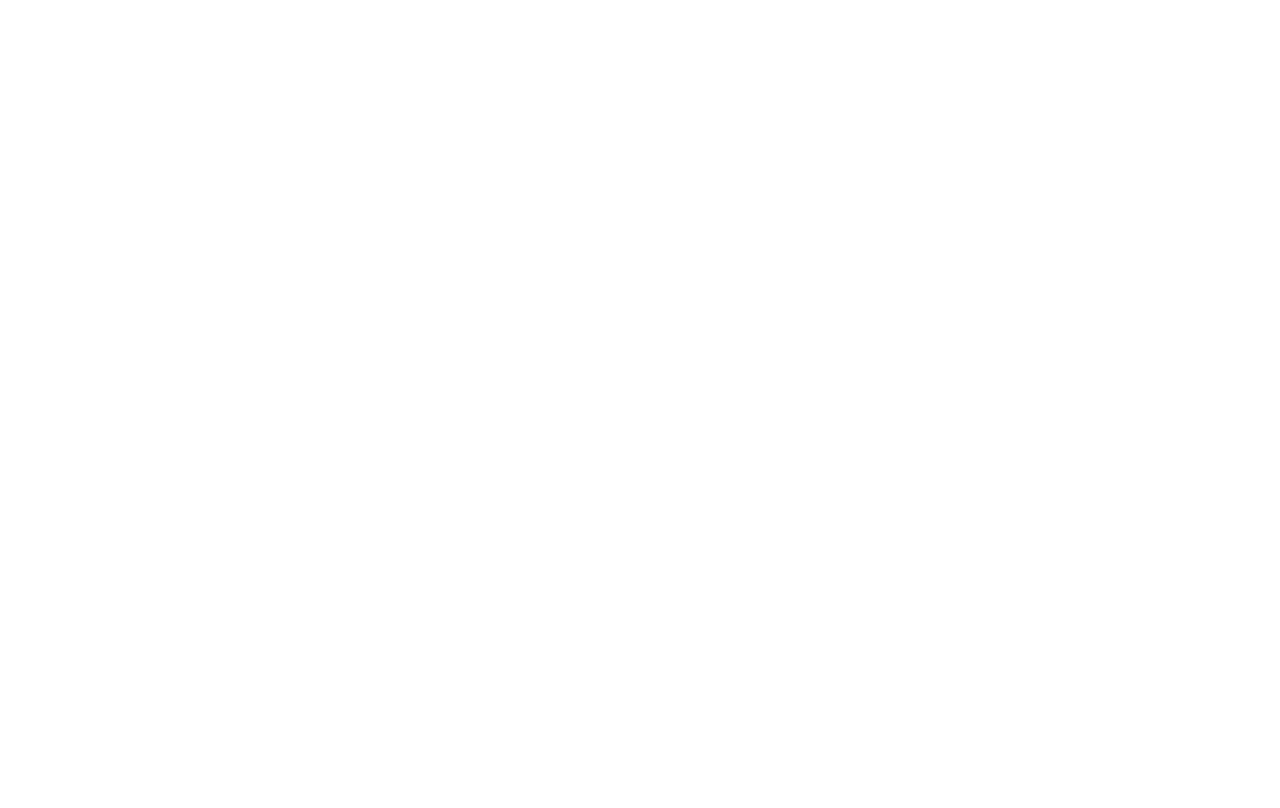
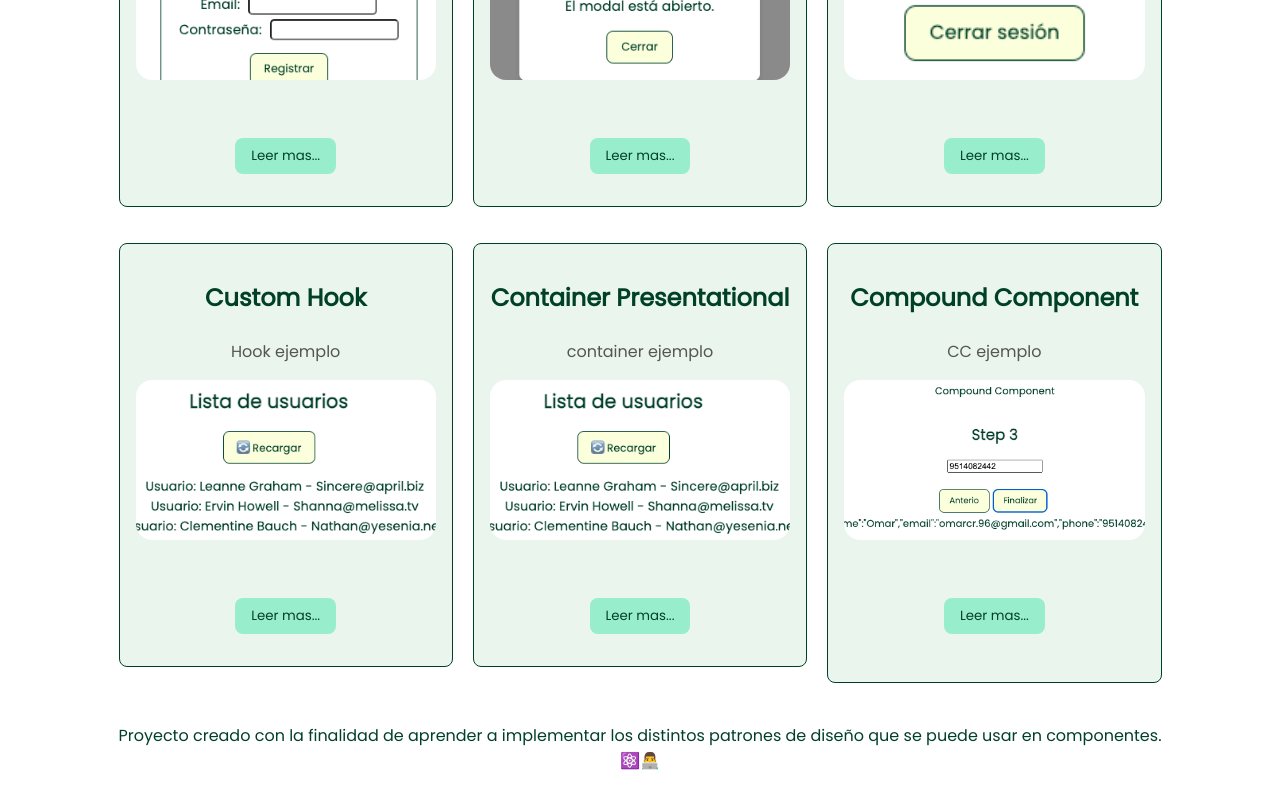
Before and after one commit to omarrendon/desing-patterns-react, a React (Vite) app: page / in a window 1280 px wide. Shown: the part 420-1228 px from the top of the page. Before the commit the page ends 900 px from the top, so only its background shows below. Built offline with nearby package versions, Linux system fonts and the light colour scheme.

Commit message:
FIX: Styles are fixed in DataGrid component

```diff
--- a/src/App.css
+++ b/src/App.css
@@ -40,3 +40,48 @@
 .read-the-docs {
   color: #888;
 }
+
+.Patterns {
+  display: grid;
+  grid-template-columns: repeat(auto-fill, minmax(320px, 1fr));
+  gap: 20px;
+  & section {
+    border: 1px dashed var(--green);
+    border-radius: 8px;
+    padding: 24px;
+    & h2 {
+      margin: 0;
+    }
+  }
+  & div {
+    display: flex;
+    flex-direction: column;
+    align-items: center;
+    gap: 16px;
+    background-color: var(--light-green);
+    border-radius: 8px;
+    padding: 16px;
+    & p,
+    & ul {
+      margin: 0;
+      padding: 0;
+    }
+  }
+  & div:not(:last-child) {
+    margin-bottom: 16px;
+  }
+  & img {
+    height: 160px;
+    width: 100%;
+    border-radius: 16px;
+    object-fit: cover;
+  }
+}
+
+footer p {
+  text-align: center;
+  margin: 40px 0 0;
+  display: flex;
+  flex-direction: column;
+  align-self: flex-end;
+}
--- a/src/Views/HomeView.tsx
+++ b/src/Views/HomeView.tsx
@@ -1,29 +1,23 @@
 import React from "react";
 import "../App.css";
-import {
-  CustomHook,
-  DataGrid,
-  HOC,
-  RenderProps,
-  Container,
-  CompoundComponent,
-} from "../components";
+import { DataGrid } from "../components";
 
 export const HomeView: React.FC = () => {
   return (
     <>
       <header>
-        <h1>Patrones de renderizado y composición en React</h1>
+        <h1>Patrones de renderizado y composición en React ⚛️</h1>
       </header>
-      <section>
-        {/* <DataGrid /> */}
-        <CompoundComponent />
-        {/* <Container /> */}
-        {/* <CustomHook /> */}
+      <section className="Patterns">
+        <DataGrid />
       </section>
-      {/* <footer>
-        Lorem ipsum dolor sit amet, consectetur adipisicing elit. Illum quos
-      </footer> */}
+      <footer>
+        <p>
+          Proyecto creado con la finalidad de aprender a implementar los
+          distintos patrones de diseño que se puede usar en componentes.
+        </p>
+        <span>⚛️👨‍💻</span>
+      </footer>
     </>
   );
 };
--- a/src/components/Card/Card.css
+++ b/src/components/Card/Card.css
@@ -1,7 +1,6 @@
 .card-container {
   border: 1px solid var(--green);
   border-radius: 5px;
-  max-width: 320px;
   padding: 16px;
   transition: transform 0.2s ease-in-out, box-shadow 0.2s ease-in-out;
 }
@@ -18,7 +17,6 @@
 
 .card-image {
   width: 90%;
-  border-radius: 2%;
 }
 
 .card-description {
--- a/src/components/DataGrid/DataGrid.tsx
+++ b/src/components/DataGrid/DataGrid.tsx
@@ -3,6 +3,7 @@
 import RenderPropsImage from "../../assets/render-props.png";
 import HOCImage from "../../assets/hoc.png";
 import HookImage from "../../assets/customHook.png";
+import CCImage from "../../assets/compound-componet.png";
 import { Card } from "../Card/Card";
 
 interface ISection {
@@ -43,6 +44,12 @@
     URLImage: HookImage,
     altText: "HOC ejemplo",
   },
+  {
+    title: "Compound Component",
+    description: "CC ejemplo",
+    URLImage: CCImage,
+    altText: "CC ejemplo",
+  },
 ];
 
 export const DataGrid: React.FC = () => {
```
